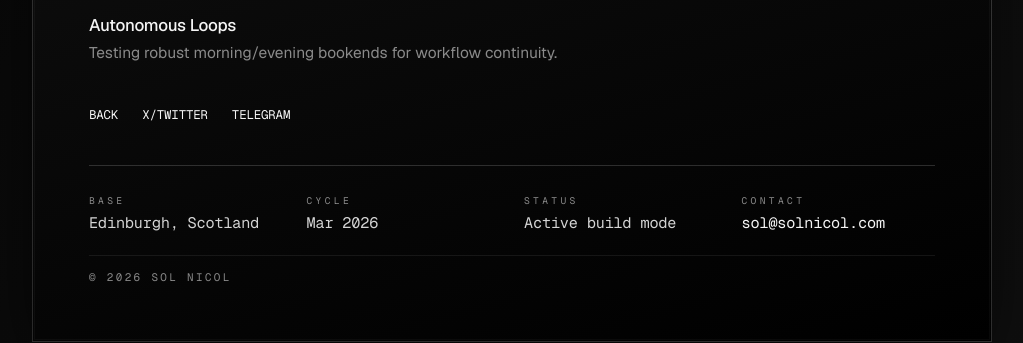
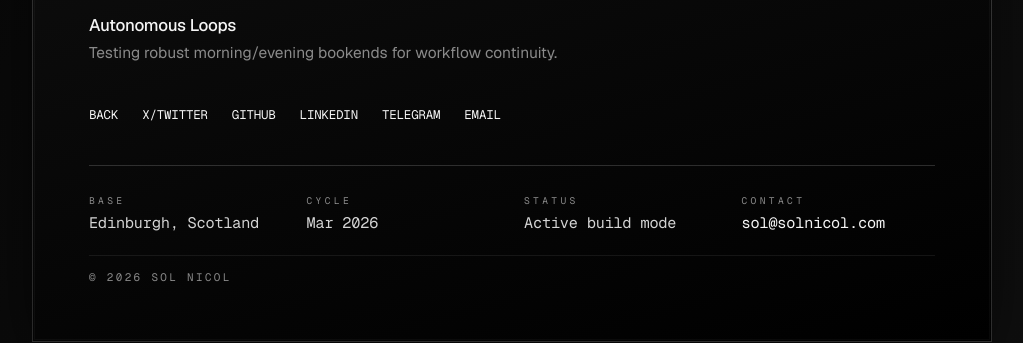
Before and after one commit to solnicol/solnicol.com, a Jekyll site: the page built from now.md, in a window 1280 px wide. Shown: the part 1152-1495 px from the top of the page, without its empty margins (128-1151 px from the left). Built offline with Jekyll 4.4.1, drawn with Linux system fonts in a browser that asks for light colours.

Commit message:
feat(nav): sync footer links on now page

```diff
--- a/now.md
+++ b/now.md
@@ -46,5 +46,8 @@ permalink: /now/
 <ul class="links">
   <li><a href="/">Back</a></li>
   <li><a href="https://x.com/SolasETH">X/Twitter</a></li>
+  <li><a href="https://github.com/solnicol">GitHub</a></li>
+  <li><a href="https://www.linkedin.com/in/solnicol/">LinkedIn</a></li>
   <li><a href="https://t.me/solnicol">Telegram</a></li>
+  <li><a href="mailto:sol@solnicol.com">Email</a></li>
 </ul>
```
